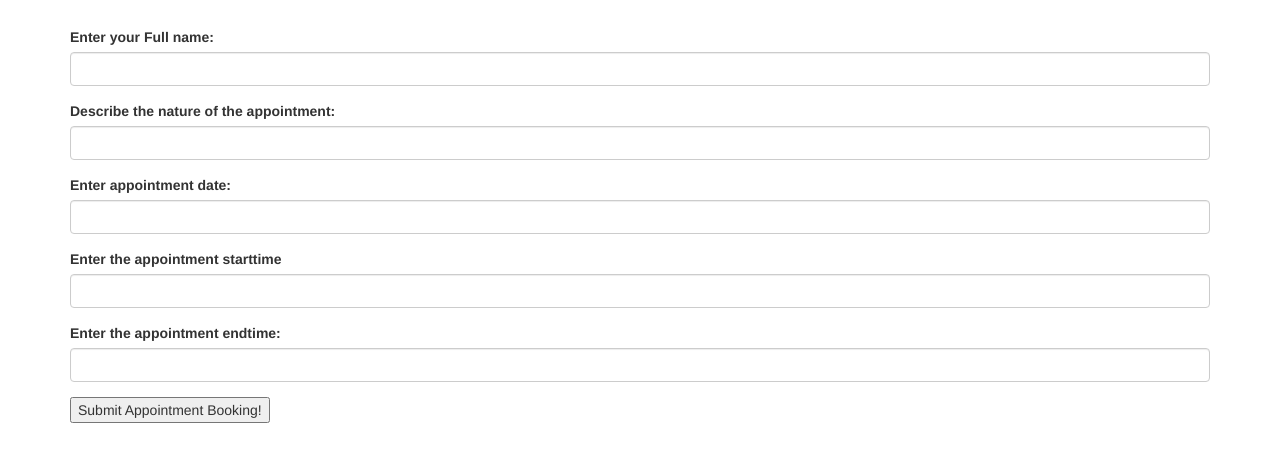
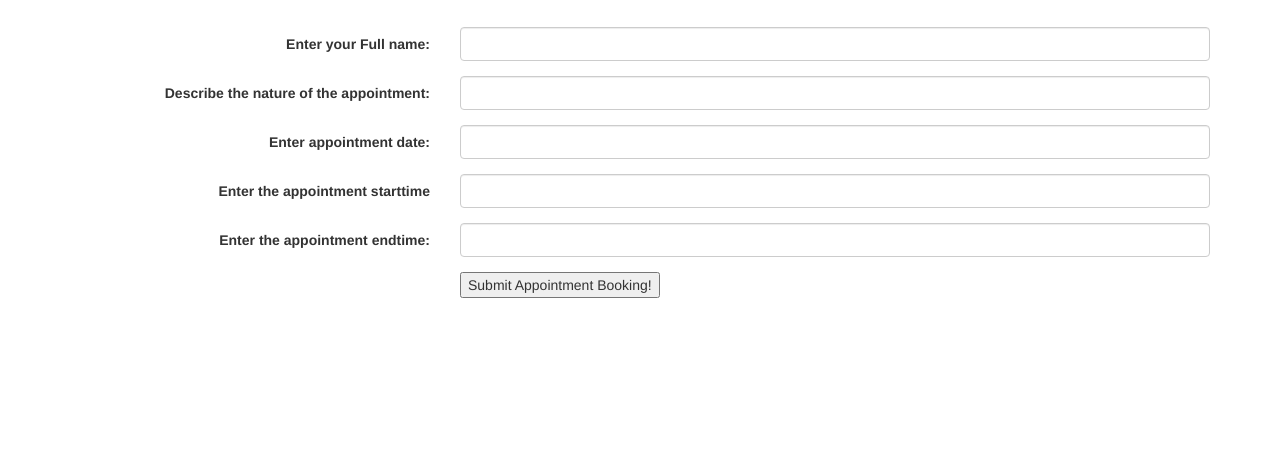
Before and after one commit to rohanpmoore/book-appointments-epicodus, a plain HTML site: page index.html in a window 1280 px wide. Shown: the part 159-620 px from the top of the page. Drawn offline with Linux system fonts and the light colour scheme.

Commit message:
reformat form to horizontal

```diff
--- a/index.html
+++ b/index.html
@@ -12,33 +12,50 @@
     <div class="container">
       <h1 class="jumbotron">Appointment Booking</h1>
 
-      <form id="appointment">
+      <form id="appointment" class="form-horizontal">
         <div class="form-group">
-          <label for="fullName">Enter your Full name:</label>
+          <label for="fullName" class="control-label col-sm-4">Enter your Full name:</label>
+            <div class="col-sm-8">
               <input id="fullName" class="form-control" type="text">
+            </div>
         </div>
 
         <div class="form-group">
-          <label for="desc">Describe the nature of the appointment:</label>
+          <label for="desc" class="control-label col-sm-4">Describe the nature of the appointment:</label>
+          <div class="col-sm-8">
             <input id="desc" class="form-control" type="text">
           </div>
 
+        </div>
+
         <div class="form-group">
-          <label for="userDate">Enter appointment date:</label>
+          <label for="userDate" class="control-label col-sm-4">Enter appointment date:</label>
+          <div class="col-sm-8">
             <input id="userDate" class="form-control" type="text">
           </div>
 
+        </div>
+
         <div class="form-group">
-          <label for="startTime">Enter the appointment starttime</label>
+          <label for="startTime" class="control-label col-sm-4">Enter the appointment starttime</label>
+            <div class="col-sm-8">
               <input id="startTime" class="form-control" type="text">
             </div>
 
+        </div>
+
         <div class="form-group">
-          <label for="endTime">Enter the appointment endtime:</label>
+          <label for="endTime" class="control-label col-sm-4">Enter the appointment endtime:</label>
+            <div class="col-sm-8">
               <input id="endTime" class="form-control" type="text">
             </div>
 
+        </div>
+        <div class="form-group">
+          <div class="col-sm-offset-4 col-sm-8">
             <button type="submit" class="button">Submit Appointment Booking!</button>
+          </div>
+        </div>
       </form>
 
 
```
Lines whose indentation alone changed are shown as unchanged.
